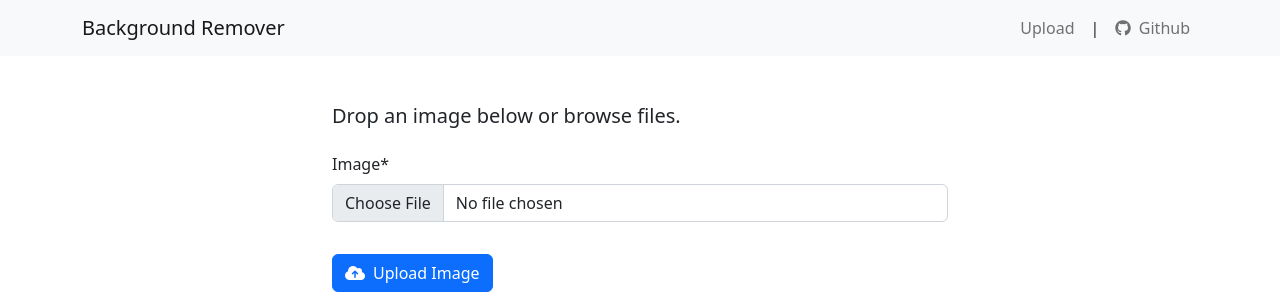
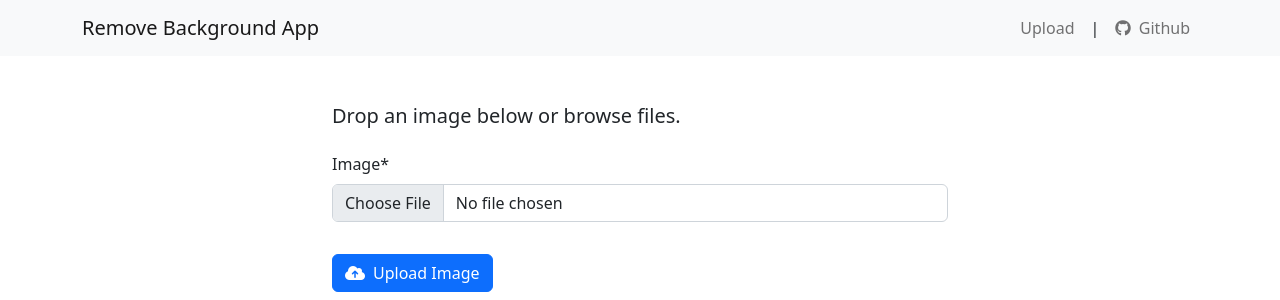
Before and after one commit to Oushesh/background_remover_django, a Django app: page / in a window 1280 px wide. Shown: the top 300 px of the page. Run offline with Django 4.2, Linux system fonts and the light colour scheme; some libraries are stand-ins or nearby versions.

Commit message:
renamed app

```diff
--- a/templates/base.html
+++ b/templates/base.html
@@ -4,7 +4,7 @@
 <head>
     <meta charset="utf-8">
     <meta name="viewport" content="width=device-width, initial-scale=1">
-    <title>{% block title %} Background Remover {% endblock %}</title>
+    <title>{% block title %} Remove Background App {% endblock %}</title>
     <!-- Bootstrap -->
     <link href="https://cdn.jsdelivr.net/npm/bootstrap@5.2.3/dist/css/bootstrap.min.css" rel="stylesheet"
           integrity="sha384-rbsA2VBKQhggwzxH7pPCaAqO46MgnOM80zW1RWuH61DGLwZJEdK2Kadq2F9CUG65" crossorigin="anonymous">
@@ -23,7 +23,7 @@
 
     <nav class="navbar navbar-expand-md bg-light">
         <div class="container">
-            <a class="navbar-brand" href="{% url 'bgremove:home' %}">Background Remover</a>
+            <a class="navbar-brand" href="{% url 'bgremove:home' %}">Remove Background App</a>
             <button class="navbar-toggler" type="button" data-bs-toggle="collapse" data-bs-target="#navbarSupportedContent"
                     aria-controls="navbarSupportedContent" aria-expanded="false" aria-label="Toggle navigation">
                 <span class="navbar-toggler-icon"></span>
```
